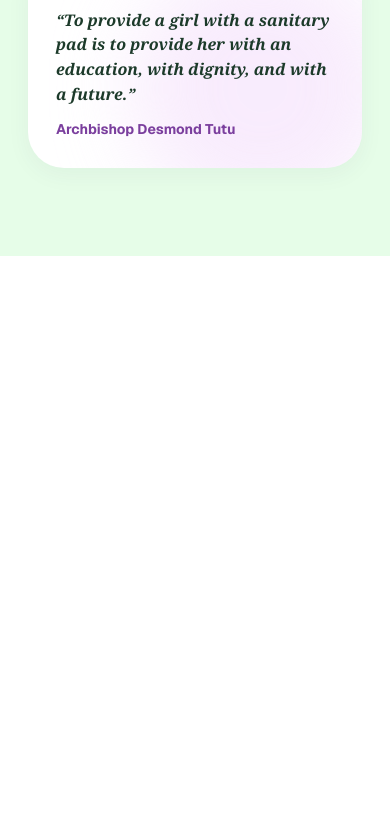
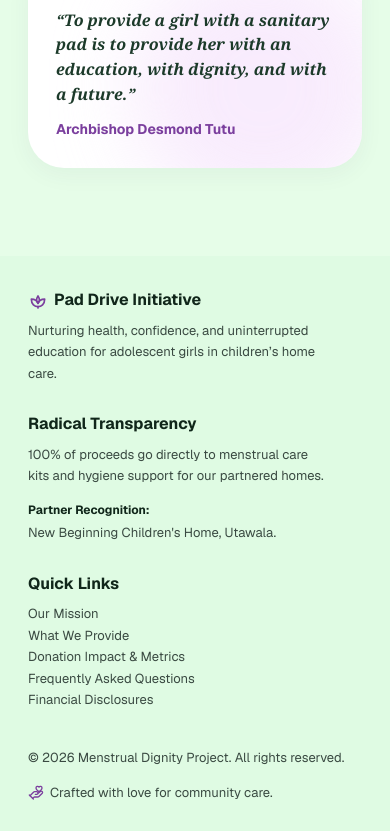
Before and after one commit to mayiemba/pad-drive, a Next.js app: page / in a window 390 px wide. Shown: the part 4623-5454 px from the top of the page. Before the commit the page ends 4879 px from the top, so only its background shows below. Built offline with nearby package versions, Linux system fonts and the light colour scheme; a web font is replaced by a local one.

Commit message:
Initial Footer creattion

```diff
--- a/app/page.tsx
+++ b/app/page.tsx
@@ -5,6 +5,7 @@ import Hero from "@/components/Hero";
 import Impact from "@/components/Impact";
 import Need from "@/components/Need";
 import Motivation from "@/components/Motivation";
+import Footer from "@/components/Footer";
 
 const serif = Playfair_Display({ subsets: ["latin"], variable: "--font-serif", style: ["normal", "italic"] });
 const sans = Plus_Jakarta_Sans({ subsets: ["latin"], variable: "--font-sans" });
@@ -20,6 +21,7 @@ export default function Home() {
       <Impact imageSrc="/padDriveImpactSectionImage"/>
       <Need />
       <Motivation />
+      <Footer />
     </main>
   );
 };
--- /dev/null
+++ b/components/Footer.module.css
@@ -0,0 +1,113 @@
+.footer {
+  --purple: #7b3f9e;
+  --ink: #10261a;
+
+  background: #dffbe3;
+  color: var(--ink);
+  font-family: var(--font-sans), system-ui, sans-serif;
+}
+
+.inner {
+  max-width: 1150px;
+  margin: 0 auto;
+  padding: 32px 28px 28px;
+}
+
+.cols {
+  display: grid;
+  grid-template-columns: minmax(0, 1fr) minmax(0, 1.1fr) auto;
+  gap: 48px;
+}
+
+.brandName {
+  display: flex;
+  align-items: center;
+  gap: 6px;
+  margin: 0 0 8px;
+  font-size: 16px;
+  font-weight: 700;
+}
+.brandName svg {
+  color: var(--purple);
+}
+.heading {
+  margin: 0 0 8px;
+  font-size: 16px;
+  font-weight: 700;
+}
+.text {
+  max-width: 310px;
+  margin: 0;
+  font-size: 13px;
+  line-height: 1.65;
+  color: #3a4a42;
+}
+.cols > div:nth-child(2) .text {
+  max-width: 300px;
+}
+
+.partnerLabel {
+  margin: 14px 0 4px;
+  font-size: 12px;
+  font-weight: 700;
+}
+.partners,
+.links {
+  margin: 0;
+  padding: 0;
+  list-style: none;
+  font-size: 13px;
+  line-height: 1.5;
+  color: #3a4a42;
+}
+.partners li {
+  margin-bottom: 2px;
+}
+.links li {
+  margin-bottom: 2px;
+}
+.links a {
+  color: inherit;
+  text-decoration: none;
+}
+.links a:hover {
+  color: var(--purple);
+  text-decoration: underline;
+}
+.links a:focus-visible {
+  outline: 2px solid var(--purple);
+  outline-offset: 2px;
+  border-radius: 2px;
+}
+
+.bottom {
+  display: flex;
+  justify-content: space-between;
+  align-items: center;
+  gap: 16px;
+  margin-top: 36px;
+  font-size: 13px;
+  color: #3a4a42;
+}
+.bottom p {
+  margin: 0;
+}
+.crafted {
+  display: inline-flex;
+  align-items: center;
+  gap: 6px;
+}
+.crafted svg {
+  color: var(--purple);
+}
+
+@media (max-width: 860px) {
+  .cols {
+    grid-template-columns: 1fr;
+    gap: 28px;
+  }
+  .bottom {
+    flex-direction: column;
+    align-items: flex-start;
+  }
+}
--- /dev/null
+++ b/components/Footer.tsx
@@ -0,0 +1,86 @@
+import styles from "./Footer.module.css";
+
+const LINKS = [
+  { label: "Our Mission", href: "#mission" },
+  { label: "What We Provide", href: "#provide" },
+  { label: "Donation Impact & Metrics", href: "#impact" },
+  { label: "Frequently Asked Questions", href: "#faq" },
+  { label: "Financial Disclosures", href: "#financials" },
+];
+
+const PARTNERS = ["New Beginning Children's Home, Utawala."];
+
+const svgProps = {
+  viewBox: "0 0 24 24",
+  fill: "none",
+  stroke: "currentColor",
+  strokeWidth: 2,
+  strokeLinecap: "round" as const,
+  strokeLinejoin: "round" as const,
+  "aria-hidden": true,
+};
+
+export default function Footer() {
+  const year = new Date().getFullYear();
+
+  return (
+    <footer className={styles.footer}>
+      <div className={styles.inner}>
+        <div className={styles.cols}>
+          <div className={styles.brand}>
+            <p className={styles.brandName}>
+              <svg width="20" height="20" {...svgProps}>
+                <path d="M12 20c-4 0-8-3-8-9 4 0 7 2 8 5 1-3 4-5 8-5 0 6-4 9-8 9Z" />
+                <path d="M12 16c-2-2-2.5-5 0-9 2.5 4 2 7 0 9Z" />
+                <path d="M12 20v1.5" />
+              </svg>
+              Pad Drive Initiative
+            </p>
+            <p className={styles.text}>
+              Nurturing health, confidence, and uninterrupted education for
+              adolescent girls in children’s home care.
+            </p>
+          </div>
+
+          <div>
+            <h2 className={styles.heading}>Radical Transparency</h2>
+            <p className={styles.text}>
+              100% of proceeds go directly to menstrual care kits and hygiene
+              support for our partnered homes.
+            </p>
+            <p className={styles.partnerLabel}>Partner Recognition:</p>
+            <ul className={styles.partners}>
+              {PARTNERS.map((p) => (
+                <li key={p}>{p}</li>
+              ))}
+            </ul>
+          </div>
+
+          <nav aria-label="Quick links">
+            <h2 className={styles.heading}>Quick Links</h2>
+            <ul className={styles.links}>
+              {LINKS.map((l) => (
+                <li key={l.label}>
+                  <a href={l.href}>{l.label}</a>
+                </li>
+              ))}
+            </ul>
+          </nav>
+        </div>
+
+        <div className={styles.bottom}>
+          <p>© {year} Menstrual Dignity Project. All rights reserved.</p>
+          <p className={styles.crafted}>
+            <svg width="16" height="16" {...svgProps}>
+              <path d="M11 14h2a2 2 0 1 0 0-4h-3c-.6 0-1.1.2-1.4.6L3 16" />
+              <path d="m7 20 1.6-1.4c.3-.4.8-.6 1.4-.6h4c1.1 0 2.1-.4 2.8-1.2l4.6-4.4a2 2 0 0 0-2.8-2.8L15.700 12" />
+              <path d="m2 15 6 6" />
+              <path d="M19.5 7.5c1-.9 1.5-1.8 1.5-3a2.5 2.5 0 0 0-4.500-1.5A2.5 2.5 0 0 0 12 4.500c0 1.2.5 2.1 1.5 3L16.500 10Z" />
+            </svg>
+            Crafted with love for community care.
+          </p>
+        </div>
+      </div>
+    </footer>
+  );
+}
```
